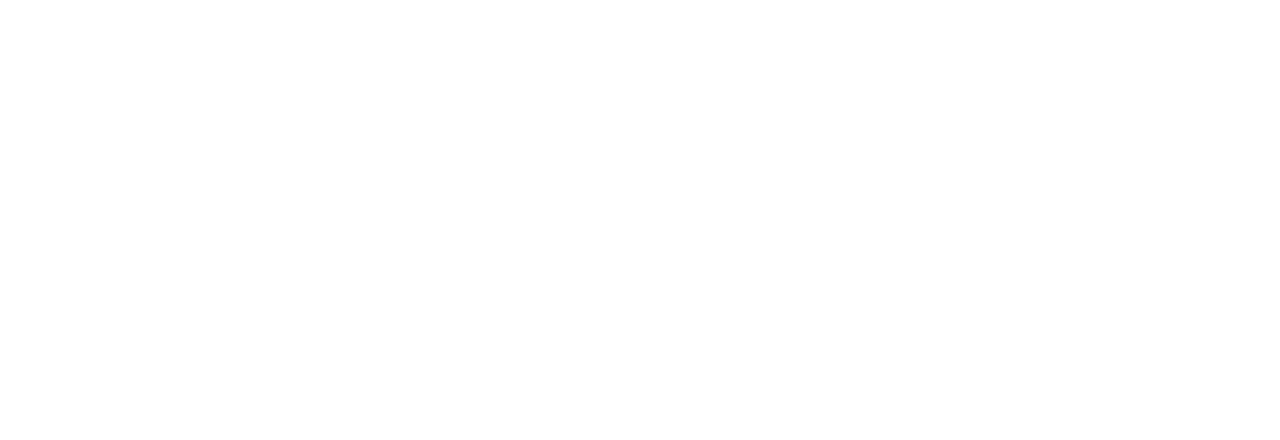
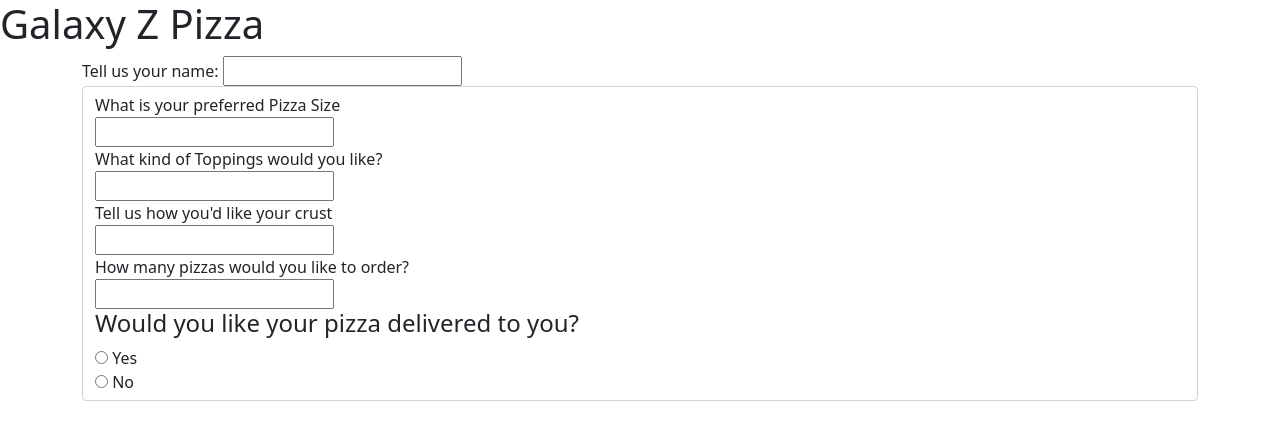
Before and after one commit to yveswangui/IP-4, a plain HTML site: page index.html in a window 1280 px wide. Drawn offline with nearby package versions, Linux system fonts and the light colour scheme.

Commit message:
create form for order

```diff
--- a/index.html
+++ b/index.html
@@ -4,9 +4,48 @@
     <meta charset="UTF-8">
     <meta http-equiv="X-UA-Compatible" content="IE=edge">
     <meta name="viewport" content="width=device-width, initial-scale=1.0">
-    <title>Document</title>
+    <!-- CSS only -->
+    <link href="https://cdn.jsdelivr.net/npm/bootstrap@5.0.2/dist/css/bootstrap.min.css" rel="stylesheet" integrity="sha384-EVSTQN3/azprG1Anm3QDgpJLIm9Nao0Yz1ztcQTwFspd3yD65VohhpuuCOmLASjC" crossorigin="anonymous">
+    <link rel="stylesheet" href="css/styles.css" type="text/css">
+
+    <script src="https://code.jquery.com/jquery-3.6.0.js" integrity="sha256-H+K7U5CnXl1h5ywQfKtSj8PCmoN9aaq30gDh27Xc0jk=" crossorigin="anonymous"></script>
+    <script src="js/scripts.js"></script>
+    <title>Pizza Project</title>
 </head>
 <body>
+    <h1>Galaxy Z Pizza</h1>
+    <div class="container">
+        <form>
+            <label for="new-customer-name">Tell us your name:</label>
+            <input type="text" class="customer-name" id=" new-customer-name">
+            <div class="form-control">
+                <div class="row">
+                    <div class="col-md-5">
+                        <label for="">What is your preferred Pizza Size</label>
+                        <input type="text" class="pizza-size">
+                        <label for="">What kind of Toppings would you like?</label>
+                        <input type="text" class="pizza-toppings">
+                        <label for="">Tell us how you'd like your crust</label>
+                        <input type="text" class="pizza-crust">
+                        <label for="">How many pizzas would you like to order?</label>
+                        <input type="number" class="pizza-number">
+                    </div>
+                        <h4>Would you like your pizza delivered to you?</h4>
+                        <label class="radio">
+                            <input class="radio-one" type="radio" id="yes-deliver" name="delivery">
+                            <span class="checkmark"></span>
+                            Yes
+                        </label>
+                        <label class="radio">
+                            <input class="radio-two" type="radio" id="no-deliver" name="delivery">
+                            <span class="checkmark"></span>
+                            No
+                        </label>
+                    </div>
+            </div>
+        </form>
+
+    </div>
 
 </body>
 </html>
```
